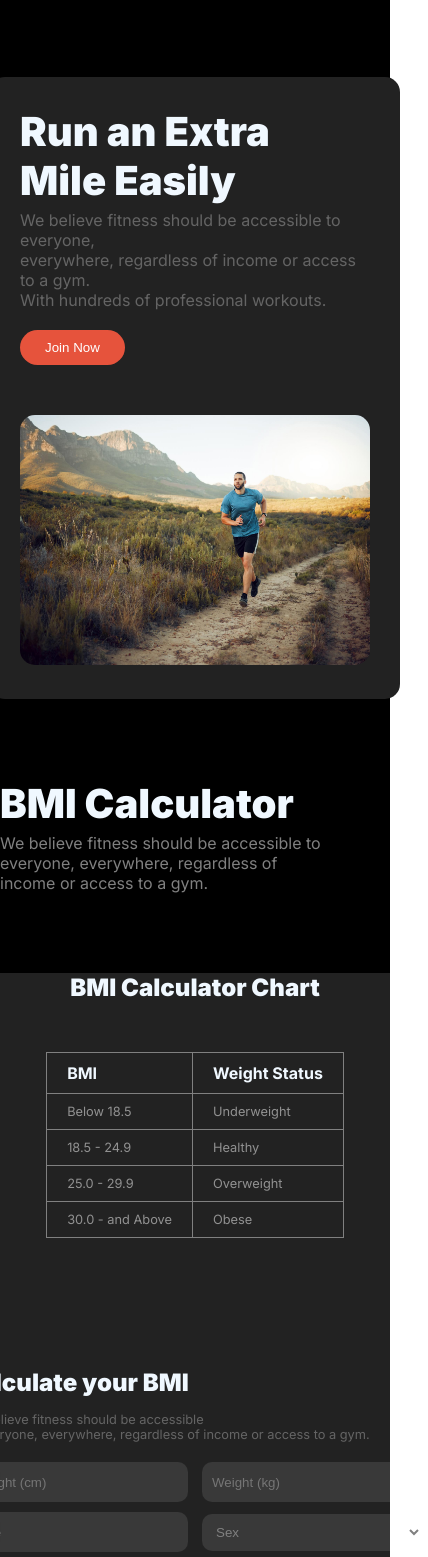
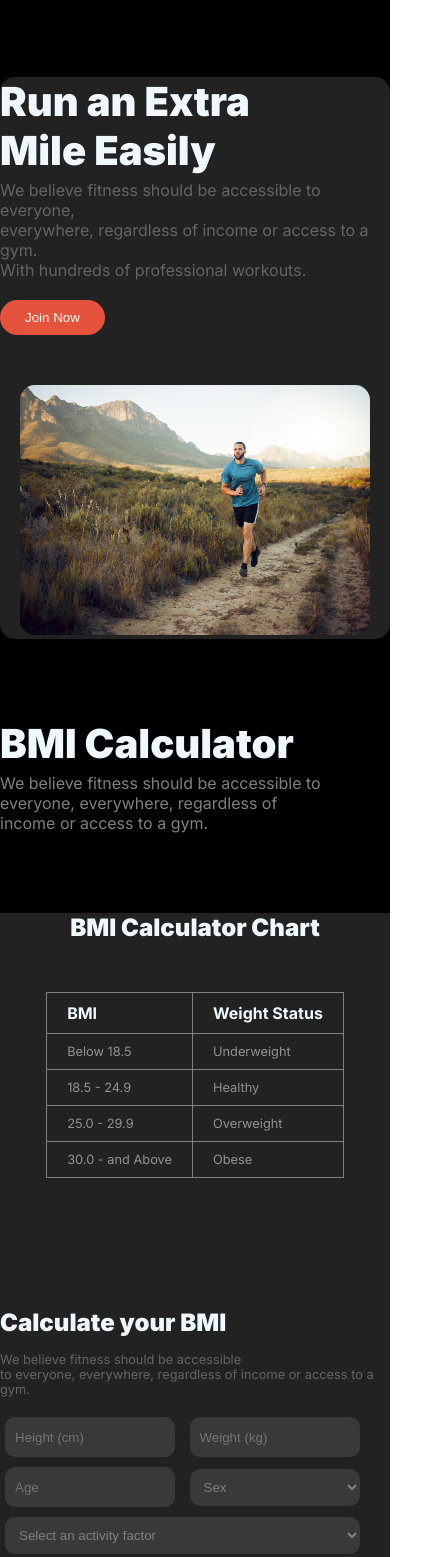
Before and after one commit to imrannhossain/ass-2, a plain HTML site: page index.html in a window 390 px wide. Shown: the part 2174-3731 px from the top of the page, 428 px wide, since content can reach past the window. Drawn offline with Linux system fonts and the light colour scheme; a web font is replaced by a local one.

Commit message:
small device media quary

```diff
--- a/style/style.css
+++ b/style/style.css
@@ -698,7 +698,30 @@ footer>div {
     .team-imges {
         display: flex;
         flex-direction: column;
+        justify-content: center;
     }
+    form>input {
+    width: 150px;
+
+
+}
+#gender {
+    width: 170px;
+
+
+}
+#activity {
+    width:355px;
+
+}
+
+.run {
+
+    padding:0 ;
+    justify-content: center;
+
+}
+
 
 }
 
```
